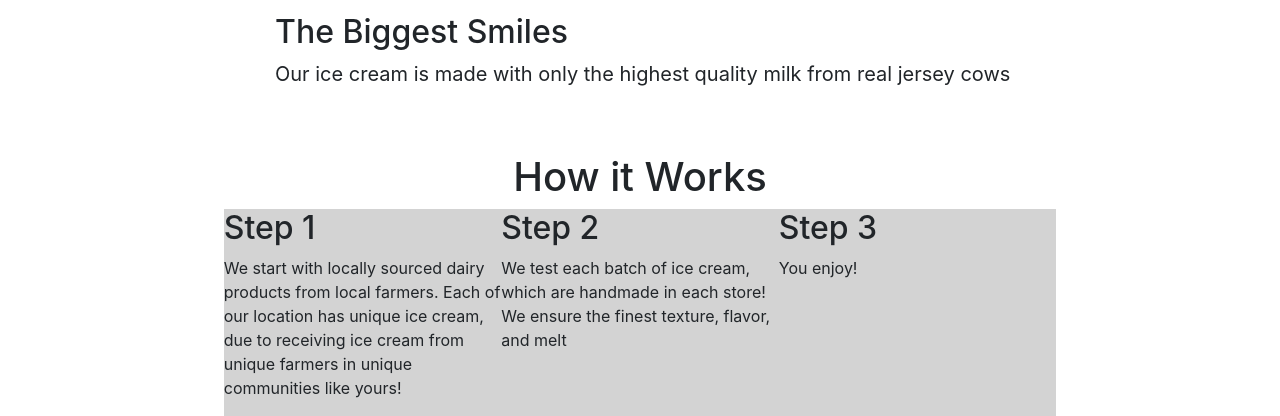
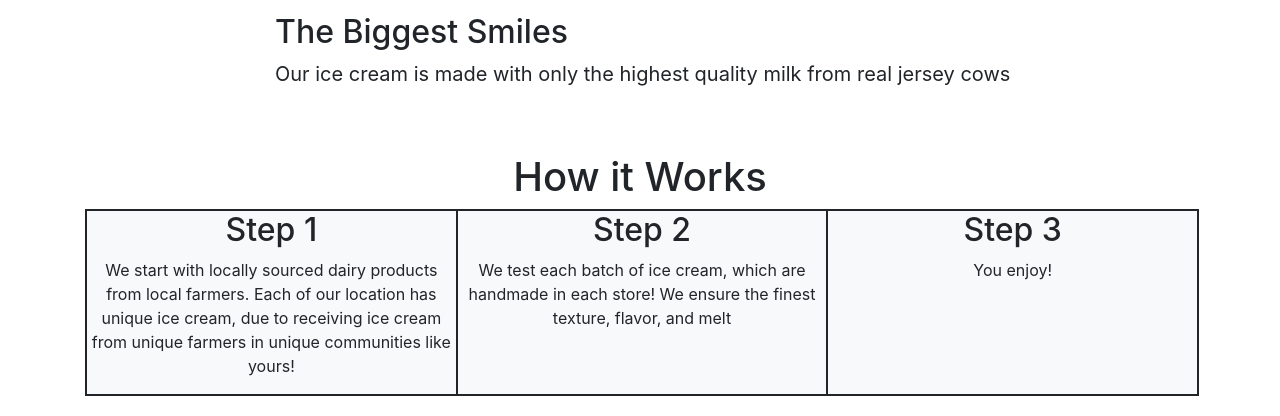
Before and after one commit to Nick12322/landingpagefcc, a plain HTML site: page index.html in a window 1280 px wide. Shown: the part 738-1154 px from the top of the page. Drawn offline with nearby package versions, Linux system fonts and the light colour scheme.

Commit message:
All user stories completed

```diff
--- a/index.html
+++ b/index.html
@@ -46,7 +46,7 @@
             <div class="col-md-4">
             </div>
             <div class="col-md-8">
-                <form id="form" action="mailto:https://www.freecodecamp.com/email-submit" method="post" enctype="text/plain"></form>
+                <form id="form" action="mailto:https://www.freecodecamp.com/email-submit" method="post" enctype="text/plain">
                 <p id="formtext">Enter your email for yummy updates!</p>
                 <label for="email">Email:</label>
                 <input id="email" type="email" placeholder="Email">
--- a/style.css
+++ b/style.css
@@ -32,12 +32,31 @@ h1 {
   display: flex;
   flex-direction: row;
   justify-content: center;
+  margin: 0 -4px -4px 0;
+  border: 1px solid;
 }
 
 .stepbox {
-  background-color: lightgray;
-  border-color: white;
-  border-left-width: 5px;
-  width: 25%;
-  border: 10px;
+  background-color: #f8f9fa;
+  border: 10px black;
+  width: 125%;
+  text-align: center;
 }
+
+#stepone {
+  border: 1px solid;
+}
+
+#steptwo {
+  border: 1px solid;
+}
+
+#stepthree {
+  border: 1px solid;
+}
+
+@media only screen and (max-width: 600px) {
+  #form {
+    margin-left: 110px;
+  }
+}
```
